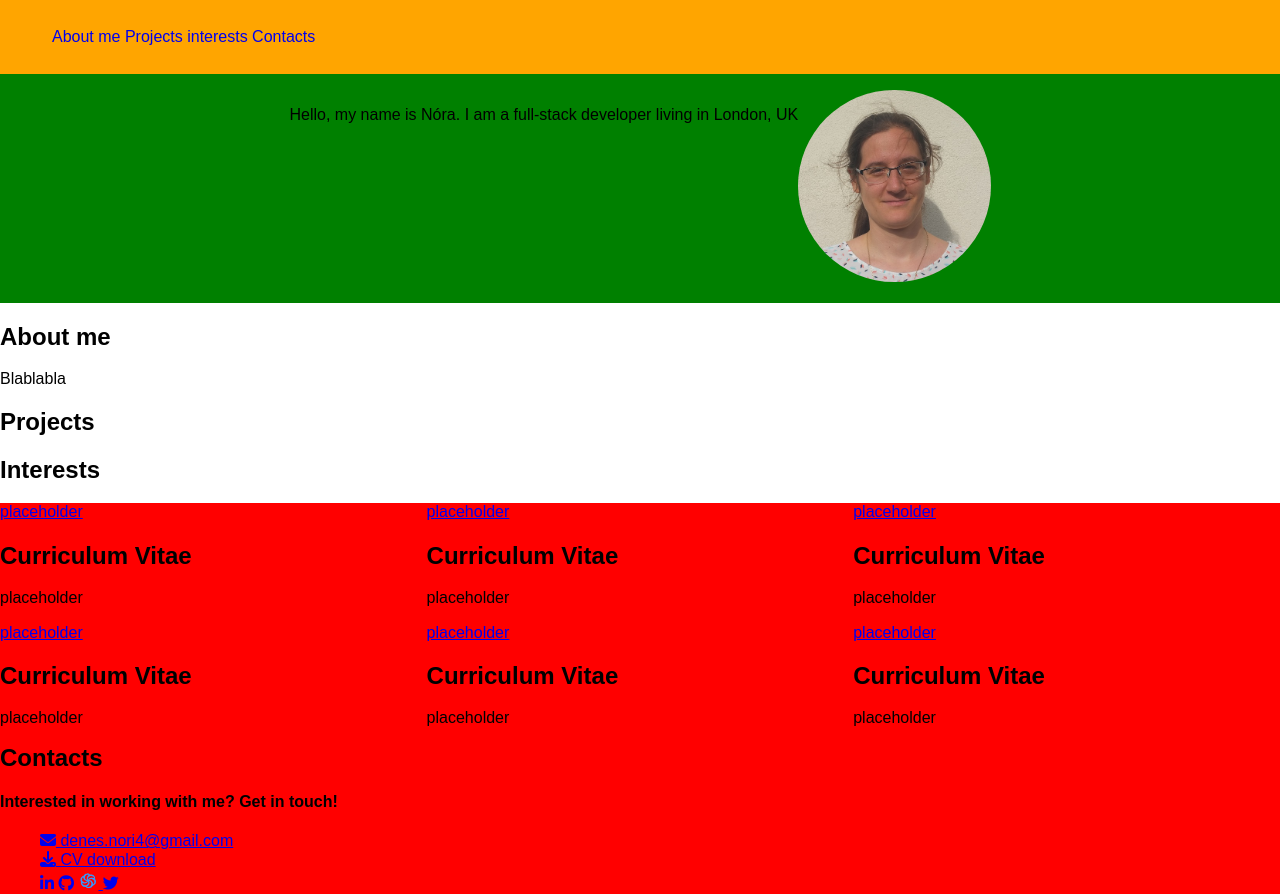
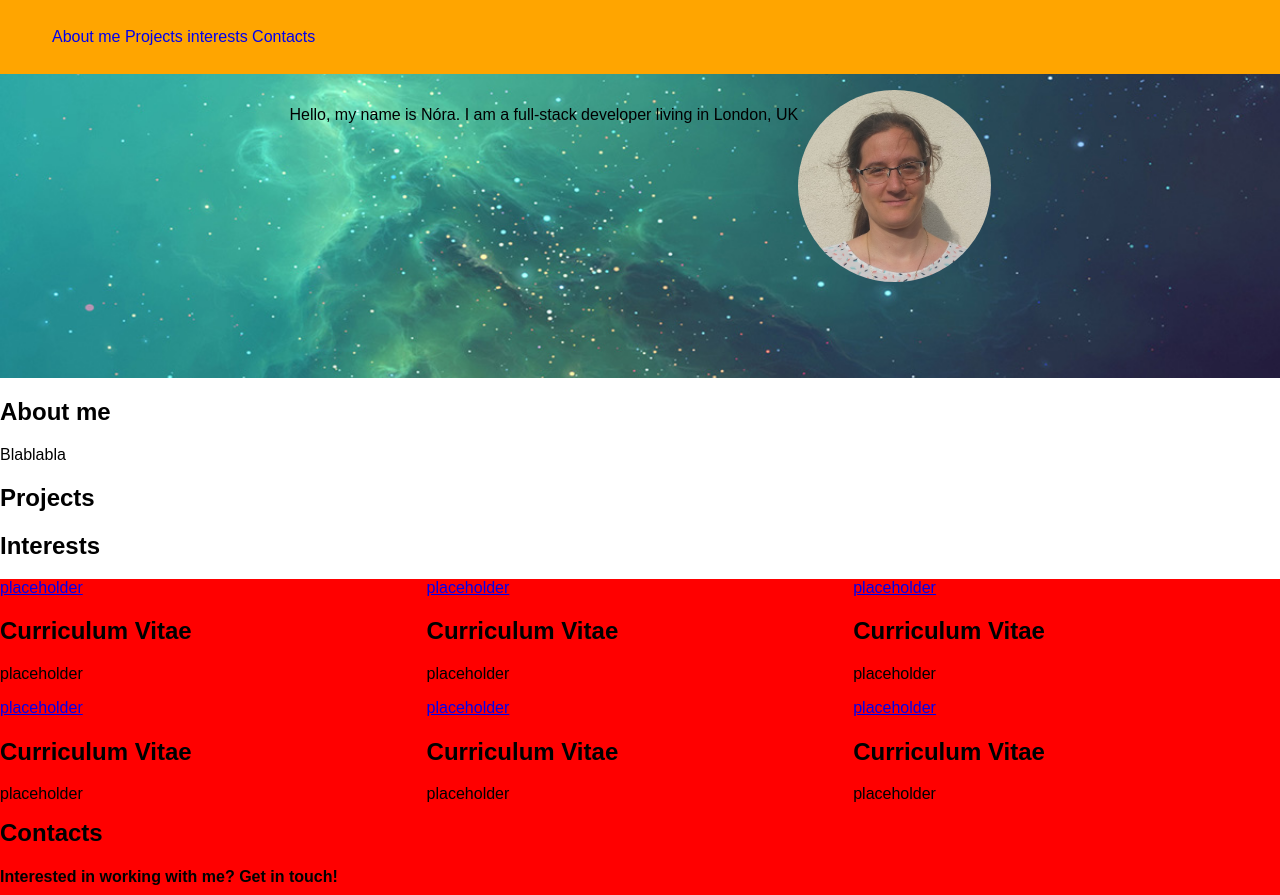
Before and after one commit to denesnori/portfolio-website, a plain HTML site: page index.html in a window 1280 px wide. Shown: the top 895 px of the page. Drawn offline with Linux system fonts and the light colour scheme.

Commit message:
add parallax scrolling

```diff
--- a/css/main.css
+++ b/css/main.css
@@ -4,10 +4,16 @@ body{
   box-sizing: border-box;
 }
 
-nav{
+.navbar{
   padding:.75rem;
   background-color: orange;
+/*  position: fixed;
+  width:100%;
+  top:0;
+  z-index: 50;*/
 }
+
+
 .navbar__list{
   list-style-type: none;
 }
@@ -23,8 +29,15 @@ nav{
 .introduction{
   display: flex;
   justify-content: center;
-  background-color: green;
+  /*background-color: green;*/
+  background-image: url("../imgs/temp_background2.jpg");
+  /*Crate the parallax scrolling effect*/
+  background-attachment: fixed;
+   background-position: center;
+   background-repeat: no-repeat;
+   background-size: cover;
   padding: 1rem;
+  height:17rem;
 }
 
 .introduction__text{
```
Also changed, not shown: imgs/temp_background.jpg (added), imgs/temp_background2.jpg (added).
